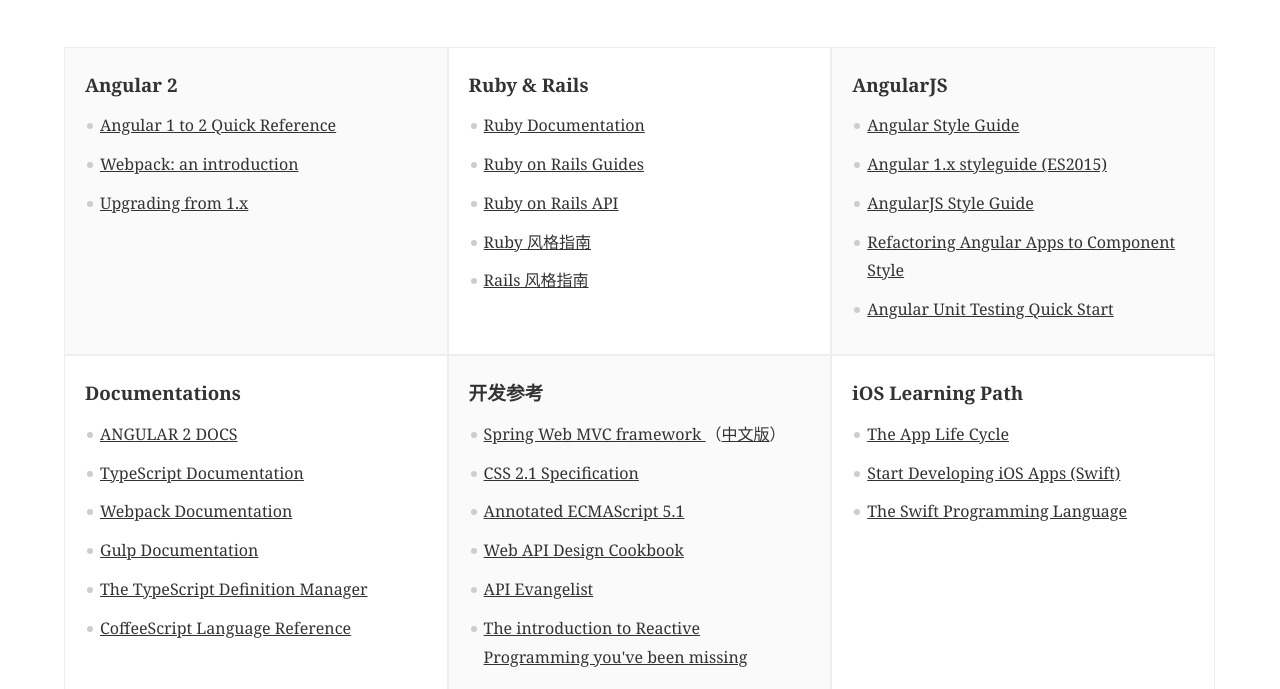
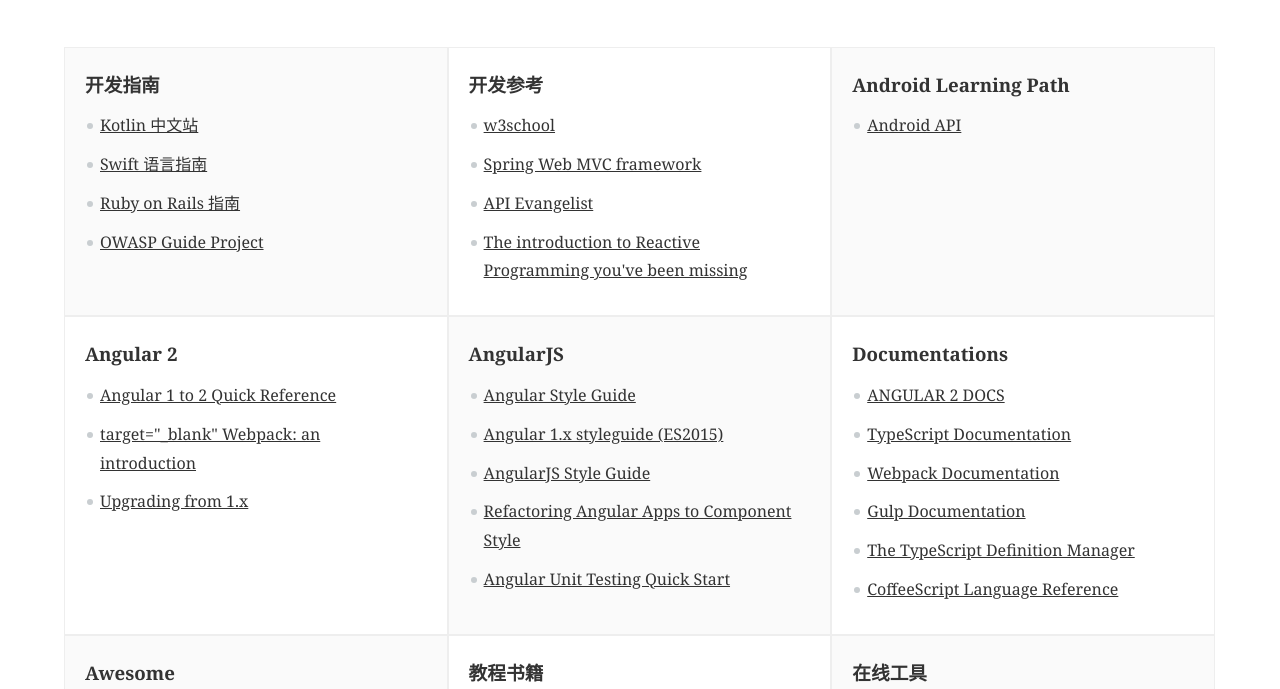
Before and after one commit to No7Cheen/no7cheen.github.com, a website: page bookmarks.html in a window 1280 px wide. Shown: the part 111-800 px from the top of the page. Drawn offline with Linux system fonts and the light colour scheme.

Commit message:
update view

```diff
--- a/bookmarks.html
+++ b/bookmarks.html
@@ -1,40 +1,51 @@
 <!doctype html>
 <html>
+
 <head>
-    <meta charset="utf-8"/>
+    <meta charset="utf-8" />
     <meta http-equiv="X-UA-Compatible" content="IE=edge">
     <meta name="viewport" content="width=device-width, initial-scale=1, maximum-scale=1">
     <title>Bookmarks</title>
-    <link rel="stylesheet"
-          href="//fonts.googleapis.com/css?family=Noto Serif:300,300italic,400,400italic,700,700italic&subset=latin,latin-ext">
-    <link rel="stylesheet" type="text/css" href="assets/css/main.css"/>
+    <link rel="stylesheet" href="//fonts.googleapis.com/css?family=Noto Serif:300,300italic,400,400italic,700,700italic&subset=latin,latin-ext">
+    <link rel="stylesheet" type="text/css" href="assets/css/main.css" />
     <style type="text/css">
         body {
             font-family: 'Noto Serif', "PingFang SC", "Microsoft Jhenghei", "Microsoft YaHei", sans-serif;
         }
+
         h1 {
             margin-top: 50px;
             text-align: center;
         }
+
         .bookmarks {
             display: flex;
             flex-wrap: wrap;
             margin: 50px 5%;
             width: 90%;
         }
+
         .bookmarks section {
             padding: 20px;
             flex-basis: 33.3%;
             box-sizing: border-box;
             border: 1px solid #eee;
         }
-        .bookmarks section:nth-of-type(2n - 1) { background: #fafafa; }
-        .bookmarks ul { padding: 0 15px; }
+
+        .bookmarks section:nth-of-type(2n - 1) {
+            background: #fafafa;
+        }
+
+        .bookmarks ul {
+            padding: 0 15px;
+        }
+
         .bookmarks ul li {
             position: relative;
             margin: 10px 0;
             list-style: none;
         }
+
         .bookmarks ul li:before {
             content: "";
             position: absolute;
@@ -53,36 +64,140 @@
 
     <div class="bookmarks">
         <section>
+            <h3 id="dev-guides">开发指南</h3>
+            <ul>
+                <li>
+                    <a href="https://www.kotlincn.net/" target="_blank">
+                        Kotlin 中文站
+                    </a>
+                </li>
+                <li>
+                    <a href="http://dev.swiftguide.cn/" target="_blank">
+                        Swift 语言指南
+                    </a>
+                </li>
+                <li>
+                    <a href="http://guides.ruby-china.org/index.html" target="_blank">Ruby on Rails 指南</a>
+                </li>
+                <li>
+                    <a href="https://www.owasp.org/index.php/Category:OWASP_Guide_Project" target="_blank">
+                        OWASP Guide Project
+                    </a>
+                </li>
+            </ul>
+        </section>
+
+        <section>
+            <h3 id="dev-references">开发参考</h3>
+            <ul>
+                <li>
+                    <a href="http://www.w3school.com.cn/index.html" target="_blank">
+                        w3school
+                    </a>
+                </li>
+                <li>
+                    <a href="http://docs.spring.io/spring/docs/current/spring-framework-reference/html/mvc.html" target="_blank">
+                        Spring Web MVC framework
+                    </a>
+                </li>
+                <!--
+                <li>
+                    <a href="http://es5.github.io/" target="_blank">
+                        Annotated ECMAScript 5.1
+                    </a>
+                </li>
+                <li>
+                    <a href="http://darobin.github.io/api-design-cookbook/" target="_blank">
+                        Web API Design Cookbook
+                    </a>
+                </li>-->
+                <li>
+                    <a href="http://apievangelist.com/" target="_blank">API Evangelist</a>
+                </li>
+                <li>
+                    <a href="https://gist.github.com/staltz/868e7e9bc2a7b8c1f754" target="_blank">
+                        The introduction to Reactive Programming you've been missing
+                    </a>
+                </li>
+            </ul>
+        </section>
+
+        <!--
+        <section>
+            <h3 id="ios-path">iOS Learning Path</h3>
+            <ul>
+                <li>
+                    <a href="https://developer.apple.com/library/ios/documentation/iPhone/Conceptual/iPhoneOSProgrammingGuide/TheAppLifeCycle/TheAppLifeCycle.html"
+                        target="_blank">
+                        The App Life Cycle
+                    </a>
+                </li>
+                <li>
+                    <a href="https://developer.apple.com/library/ios/referencelibrary/GettingStarted/DevelopiOSAppsSwift/index.html" target="_blank">
+                        Start Developing iOS Apps (Swift)
+                    </a>
+                </li>
+                <li>
+                    <a href="https://developer.apple.com/library/ios/documentation/Swift/Conceptual/Swift_Programming_Language/" target="_blank">
+                        The Swift Programming Language
+                    </a>
+                </li>
+            </ul>
+        </section>-->
+
+        <section>
+            <h3 id="ios-path">Android Learning Path</h3>
+            <ul>
+                <li>
+                    <a href="https://developer.android.com/reference/packages.html" target="_blank">
+                        Android API
+                    </a>
+                </li>
+            </ul>
+        </section>
+
+        <section>
             <h3 id="angular-2-docs">Angular 2</h3>
             <ul>
                 <li>
-                    <a href="https://angular.io/docs/ts/latest/cookbook/a1-a2-quick-reference.html">
+                    <a href="https://angular.io/docs/ts/latest/cookbook/a1-a2-quick-reference.html" target="_blank">
                         Angular 1 to 2 Quick Reference
                     </a>
                 </li>
                 <li>
-                    <a href="https://angular.io/docs/ts/latest/guide/webpack.html">
+                    <a href="https://angular.io/docs/ts/latest/guide/webpack.html"> target="_blank"
                         Webpack: an introduction
                     </a>
                 </li>
                 <li>
-                    <a href="https://angular.io/docs/ts/latest/guide/upgrade.html">
+                    <a href="https://angular.io/docs/ts/latest/guide/upgrade.html" target="_blank">
                         Upgrading from 1.x
                     </a>
                 </li>
             </ul>
         </section>
 
+        <!--
         <section>
             <h3 id="ruby-and-rails">Ruby & Rails</h3>
             <ul>
-                <li><a href="http://ruby-doc.org/" target="_blank">Ruby Documentation</a></li>
-                <li><a href="http://guides.rubyonrails.org/" target="_blank">Ruby on Rails Guides</a></li>
-                <li><a href="http://api.rubyonrails.org/" target="_blank">Ruby on Rails API</a></li>
-                <li><a href="https://github.com/JuanitoFatas/ruby-style-guide/blob/master/README-zhCN.md" target="_blank">Ruby 风格指南</a></li>
-                <li><a href="https://github.com/JuanitoFatas/rails-style-guide/blob/master/README-zhCN.md" target="_blank">Rails 风格指南</a></li>
+                <li>
+                    <a href="http://ruby-doc.org/" target="_blank">Ruby Documentation</a>
+                </li>
+                <li>
+                    <a href="http://guides.rubyonrails.org/" target="_blank">Ruby on Rails Guides</a>
+                </li>
+                <li>
+                    <a href="http://api.rubyonrails.org/" target="_blank">Ruby on Rails API</a>
+                </li>
+                <li>
+                    <a href="https://github.com/JuanitoFatas/ruby-style-guide/blob/master/README-zhCN.md" target="_blank">Ruby 风格指南</a>
+                </li>
+                <li>
+                    <a href="https://github.com/JuanitoFatas/rails-style-guide/blob/master/README-zhCN.md" target="_blank">Rails 风格指南</a>
+                </li>
             </ul>
-        </section>
+        </section>-->
 
         <section>
             <h3 id="angular">AngularJS</h3>
@@ -152,62 +267,6 @@
         </section>
 
         <section>
-            <h3 id="dev-references">开发参考</h3>
-            <ul>
-                <li>
-                    <a href="http://docs.spring.io/spring/docs/current/spring-framework-reference/html/mvc.html" target="_blank">
-                        Spring Web MVC framework
-                    </a>
-                    （<a href="http://mvc.linesh.tw/">中文版</a>）
-                </li>
-                <li>
-                    <a href="https://www.w3.org/TR/CSS2/" target="_blank">
-                        CSS 2.1 Specification
-                    </a>
-                </li>
-                <li>
-                    <a href="http://es5.github.io/" target="_blank">
-                        Annotated ECMAScript 5.1
-                    </a>
-                </li>
-                <li>
-                    <a href="http://darobin.github.io/api-design-cookbook/" target="_blank">
-                        Web API Design Cookbook
-                    </a>
-                </li>
-                <li>
-                    <a href="http://apievangelist.com/" target="_blank">API Evangelist</a>
-                </li>
-                <li>
-                    <a href="https://gist.github.com/staltz/868e7e9bc2a7b8c1f754" target="_blank">
-                        The introduction to Reactive Programming you've been missing
-                    </a>
-                </li>
-            </ul>
-        </section>
-
-        <section>
-            <h3 id="ios-path">iOS Learning Path</h3>
-            <ul>
-                <li>
-                    <a href="https://developer.apple.com/library/ios/documentation/iPhone/Conceptual/iPhoneOSProgrammingGuide/TheAppLifeCycle/TheAppLifeCycle.html" target="_blank">
-                        The App Life Cycle
-                    </a>
-                </li>
-                <li>
-                    <a href="https://developer.apple.com/library/ios/referencelibrary/GettingStarted/DevelopiOSAppsSwift/index.html" target="_blank">
-                        Start Developing iOS Apps (Swift)
-                    </a>
-                </li>
-                <li>
-                    <a href="https://developer.apple.com/library/ios/documentation/Swift/Conceptual/Swift_Programming_Language/" target="_blank">
-                        The Swift Programming Language
-                    </a>
-                </li>
-            </ul>
-        </section>
-
-        <section>
             <h3 id="awesome">Awesome</h3>
             <ul>
                 <li>
@@ -223,25 +282,6 @@
                 <li>
                     <a href="https://github.com/matteocrippa/awesome-swift" target="_blank">
                         Awesome Swift
-                    </a>
-                </li>
-            </ul>
-        </section>
-
-        <section>
-            <h3 id="dev-guides">开发指南</h3>
-            <ul>
-                <li>
-                    <a href="http://dev.swiftguide.cn/" target="_blank">
-                        Swift 语言指南
-                    </a>
-                </li>
-                <li>
-                    <a href="http://guides.ruby-china.org/index.html" target="_blank">Ruby on Rails 指南</a>
-                </li>
-                <li>
-                    <a href="https://www.owasp.org/index.php/Category:OWASP_Guide_Project" target="_blank">
-                        OWASP Guide Project
                     </a>
                 </li>
             </ul>
@@ -279,7 +319,8 @@
                     <a href="https://github.com/substack/stream-handbook">
                         Stream Handbook
                     </a>
-                    (<a href="https://github.com/jabez128/stream-handbook">中文版</a>)
+                    (
+                    <a href="https://github.com/jabez128/stream-handbook">中文版</a>)
                 </li>
             </ul>
         </section>
@@ -287,20 +328,31 @@
         <section>
             <h3 id="online-tools">在线工具</h3>
             <ul>
-                <li><a href="http://regexr.com/" target="_blank">RegExr</a></li>
-                <li><a href="https://regex101.com/" target="_blank">Regex101</a></li>
-                <li><a href="https://stackedit.io/" target="_blank">StackEdit</a></li>
+                <li>
+                    <a href="http://regexr.com/" target="_blank">RegExr</a>
+                </li>
+                <li>
+                    <a href="https://regex101.com/" target="_blank">Regex101</a>
+                </li>
+                <li>
+                    <a href="https://stackedit.io/" target="_blank">StackEdit</a>
+                </li>
             </ul>
         </section>
 
         <section>
             <h3 id="tool-references">工具参考</h3>
             <ul>
-                <li><a href="https://developer.chrome.com/devtools/docs/console" target="_blank">Google Chrome - Using the Console</a></li>
-                <li><a href="https://developer.chrome.com/devtools/docs/shortcuts" target="_blank">Google Chrome - Keyboard Shortcuts</a></li>
+                <li>
+                    <a href="https://developer.chrome.com/devtools/docs/console" target="_blank">Google Chrome - Using the Console</a>
+                </li>
+                <li>
+                    <a href="https://developer.chrome.com/devtools/docs/shortcuts" target="_blank">Google Chrome - Keyboard Shortcuts</a>
+                </li>
             </ul>
         </section>
     </div>
 
 </body>
+
 </html>
--- a/bower.json
+++ b/bower.json
@@ -1,9 +1,9 @@
 {
-  "name": "Vi",
+  "name": "Mr.搞不定",
   "version": "v2015",
-  "homepage": "https://github.com/iissnan/iissnan.github.com",
+  "homepage": "https://github.com/rogerscj/rogerscj.github.com",
   "authors": [
-    "iissnan <iissnan@gmail.com>"
+    "512280402 <512280402@qq.com>"
   ],
   "main": "index.html",
   "private": true,
```
Also changed, not shown: index.html (+4 -5 lines).
